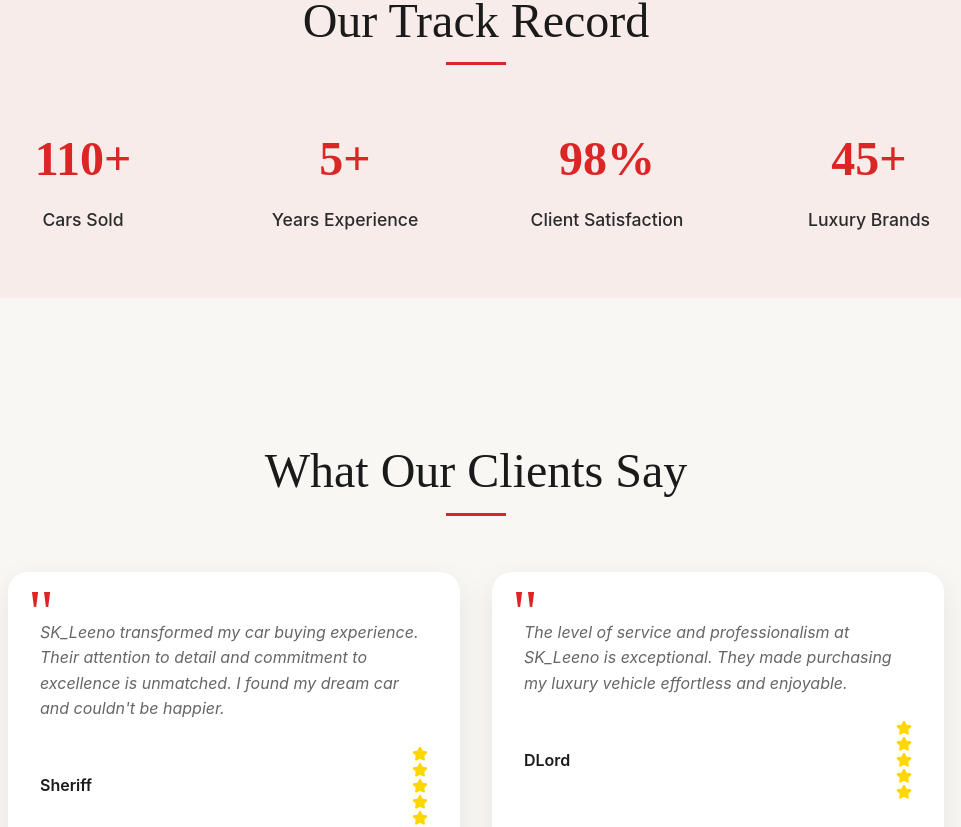
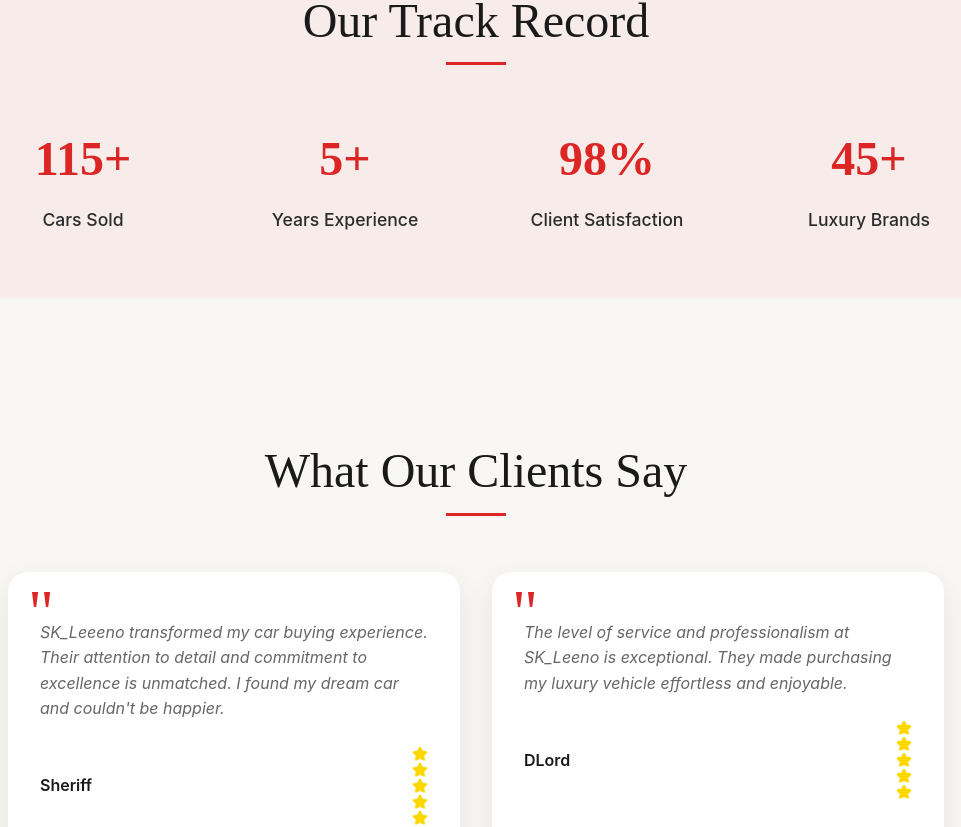
Before and after one commit to Aramide-jk/carsales_Frontend, a React (Vite) app: page /about in a window 1280 px wide. Shown: the part 2620-3447 px from the top of the page, without its empty margins (164-1125 px from the left). Built offline with nearby package versions, Linux system fonts and the light colour scheme; no server answers.

Commit message:
added domain

```diff
--- a/src/pages/about/About.tsx
+++ b/src/pages/about/About.tsx
@@ -60,7 +60,7 @@
   ];
 
   const stats = [
-    { number: "110+", label: "Cars Sold" },
+    { number: "115+", label: "Cars Sold" },
     { number: "5+", label: "Years Experience" },
     { number: "98%", label: "Client Satisfaction" },
     { number: "45+", label: "Luxury Brands" },
@@ -68,7 +68,7 @@
 
   const testimonials = [
     {
-      text: "SK_Leeno transformed my car buying experience. Their attention to detail and commitment to excellence is unmatched. I found my dream car and couldn't be happier.",
+      text: "SK_Leeeno transformed my car buying experience. Their attention to detail and commitment to excellence is unmatched. I found my dream car and couldn't be happier.",
       author: "Sheriff",
     },
     {
@@ -82,6 +82,10 @@
     {
       text: "From browsing to purchase, every step was seamless. The team's expertise in luxury vehicles is evident in their curated collection.",
       author: "Adelekan",
+    },
+    {
+      text: "Exceptional service from start to finish. They understood exactly what I was looking for and delivered beyond expectations. Truly a premium experience.",
+      author: "Aliyu",
     },
     {
       text: "Exceptional service from start to finish. They understood exactly what I was looking for and delivered beyond expectations. Truly a premium experience.",
--- a/src/services/api.ts
+++ b/src/services/api.ts
@@ -118,7 +118,7 @@
   page = 1,
   limit = 16
 ): Promise<CarAPIResponse> => {
-  console.log(base, ".....");
+  console.log(base, ".....u");
   const res = await api.get<CarAPIResponse>(
     `/cars?page=${page}&limit=${limit}`
   );
```
